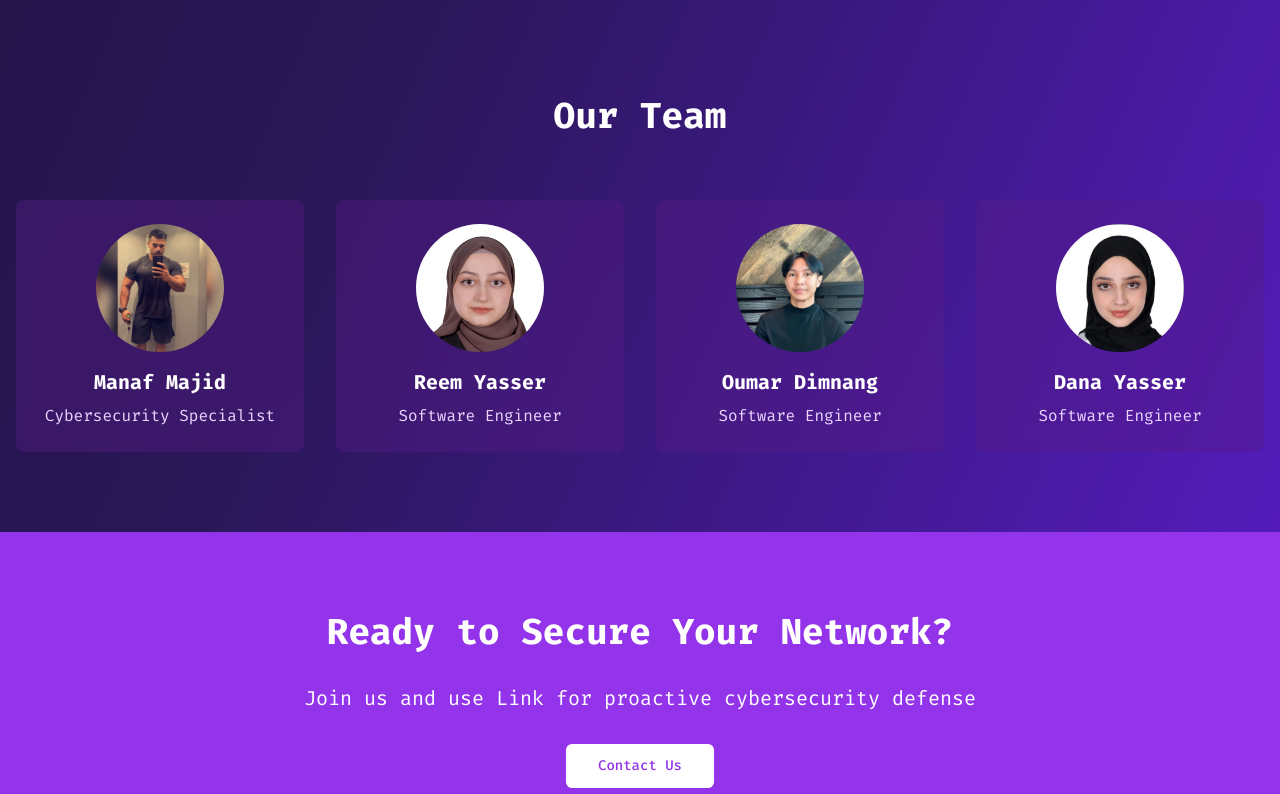
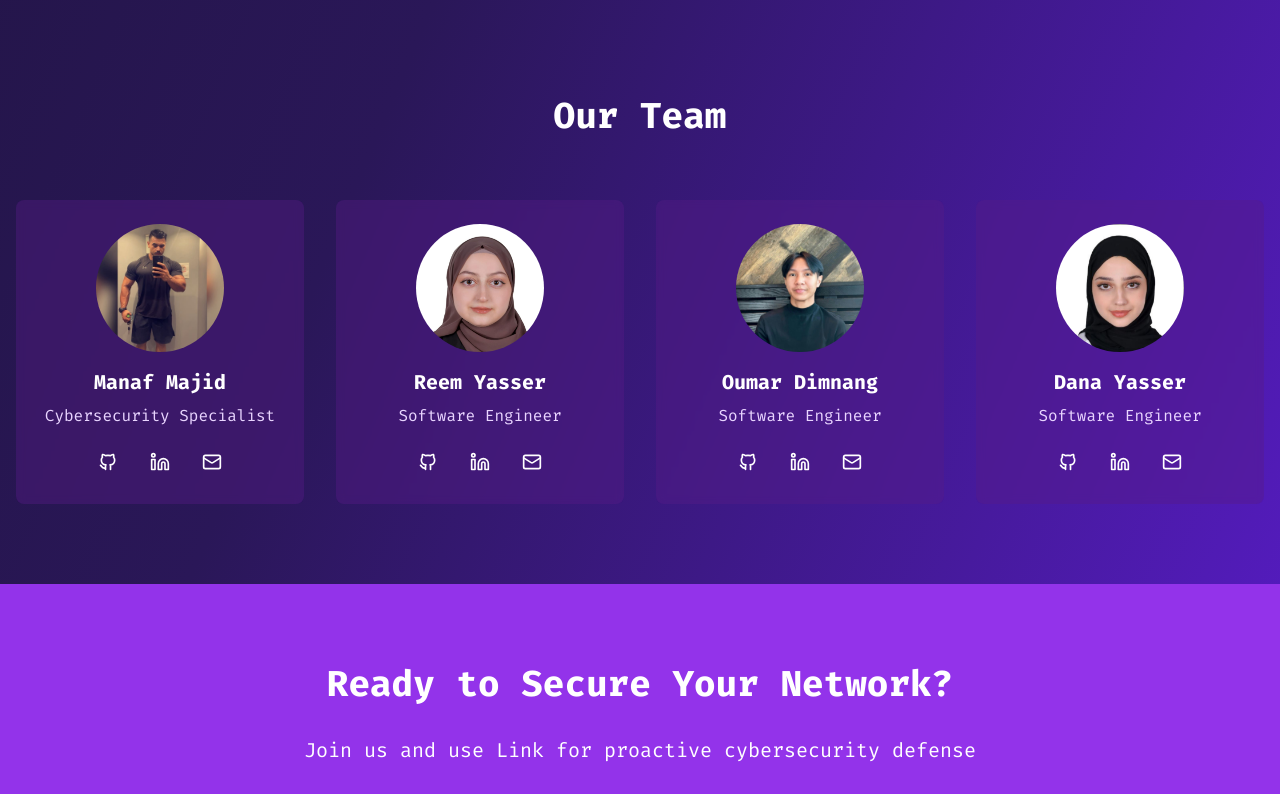
Before and after one commit to oumarDimnang/link-landingpage-project, a Next.js app: page / in a window 1280 px wide. Shown: the part 2000-2794 px from the top of the page. Built offline with nearby package versions, Linux system fonts and the light colour scheme.

Commit message:
added linkedin, github, email navigation

```diff
--- a/app/page.tsx
+++ b/app/page.tsx
@@ -14,6 +14,9 @@ import {
   ShieldCheck,
   Eye,
   ThumbsUp,
+  Github,
+  Linkedin,
+  Mail,
 } from "lucide-react";
 import { Button } from "@/components/ui/button";
 import { BackgroundBeamsWithCollision } from "@/components/ui/background-beams-with-collision";
@@ -23,6 +26,7 @@ import oumar from "../assets/teampictures/oumarDimnang.png";
 import reem from "../assets/teampictures/reemYasser.jpg";
 import dana from "../assets/teampictures/danaYasser.jpg";
 import manaf from "../assets/teampictures/manafMajid.jpeg";
+import { IconBrandGithub } from "@tabler/icons-react";
 
 // Import translations directly
 const translations = {
@@ -87,18 +91,28 @@ const translations = {
         manaf: {
           name: "Manaf Majid",
           role: "Cybersecurity Specialist",
+          linkedin: "https://www.linkedin.com/in/manaf-majid-722352272/",
+
+          email: "manafmajid992@gmail.com",
         },
         reem: {
           name: "Reem Yasser",
           role: "Software Engineer",
+          linkedin: "https://www.linkedin.com/in/reem-al-abbar-064965334/",
+          email: "reem.alabbar22@gmail.com",
         },
         oumar: {
           name: "Oumar Dimnang",
           role: "Software Engineer",
+          linkedin: "https://www.linkedin.com/in/oumar-dimnang-05243325b/",
+          github: "https://github.com/oumarDimnang",
+          email: "oumar.dimnang@gmail.com",
         },
         dana: {
           name: "Dana Yasser",
           role: "Software Engineer",
+          linkedin: "https://www.linkedin.com/in/dana-alabbar-695178339/",
+          email: "danaalabbar911@gmail.com",
         },
       },
     },
@@ -169,18 +183,28 @@ const translations = {
         manaf: {
           name: "مناف ماجد",
           role: "أخصائي أمن سيبراني",
+          linkedin: "https://www.linkedin.com/in/manaf-majid-722352272/",
+
+          email: "manafmajid992@gmail.com",
         },
         reem: {
           name: "ريم ياسر",
           role: "مهندسة برمجيات",
+          linkedin: "https://www.linkedin.com/in/reem-al-abbar-064965334/",
+          email: "reem.alabbar22@gmail.com",
         },
         oumar: {
           name: "عمر دمنانج",
           role: "مهندس برمجيات",
+          linkedin: "https://www.linkedin.com/in/oumar-dimnang-05243325b/",
+          github: "https://github.com/oumarDimnang",
+          email: "oumar.dimnang@gmail.com",
         },
         dana: {
           name: "دانا ياسر",
           role: "مهندسة برمجيات",
+          linkedin: "https://www.linkedin.com/in/dana-alabbar-695178339/",
+          email: "danaalabbar911@gmail.com",
         },
       },
     },
@@ -192,33 +216,6 @@ const translations = {
     },
   },
 };
-
-const testimonials = [
-  {
-    quote: "Hello",
-    name: "Manaf Majid",
-    designation: "Cybersecurity Specialist",
-    src: "https://cdn.vectorstock.com/i/1000v/22/59/silhouette-a-hacker-in-hood-with-binary-code-vector-33562259.jpg",
-  },
-  {
-    quote: "Hello",
-    name: "Reem Yasser",
-    designation: "Cybersecurity Specialist",
-    src: "https://cdn.vectorstock.com/i/1000v/22/59/silhouette-a-hacker-in-hood-with-binary-code-vector-33562259.jpg",
-  },
-  {
-    quote: "Hello",
-    name: "Oumar Dimnang",
-    designation: "Cybersecurity Specialist",
-    src: "https://cdn.vectorstock.com/i/1000v/22/59/silhouette-a-hacker-in-hood-with-binary-code-vector-33562259.jpg",
-  },
-  {
-    quote: "Hello",
-    name: "Dana Yasser",
-    designation: "Cybersecurity Specialist",
-    src: "https://cdn.vectorstock.com/i/1000v/22/59/silhouette-a-hacker-in-hood-with-binary-code-vector-33562259.jpg",
-  },
-];
 
 export default function Home() {
   const [isMenuOpen, setIsMenuOpen] = useState(false);
@@ -286,12 +283,14 @@ export default function Home() {
               </div>
 
               <div className="hidden md:flex items-center gap-3">
+                <a href="#contact">
                   <Button
                     variant="outline"
                     className="bg-purple-600 hover:bg-purple-700 text-white border-none"
                   >
                     {t.nav.getStarted}
                   </Button>
+                </a>
 
                 <Button
                   variant="outline"
@@ -335,12 +334,15 @@ export default function Home() {
                   >
                     {t.nav.team}
                   </a>
+                  <a href="#contact">
                     <Button
                       variant="outline"
                       className="bg-purple-600 hover:bg-purple-700 text-white border-none w-full"
                     >
                       {t.nav.getStarted}
                     </Button>
+                  </a>
+
                   <Button
                     variant="outline"
                     className="bg-purple-900/50 text-white border-purple-400 hover:bg-purple-900/70 w-full"
@@ -371,15 +373,20 @@ export default function Home() {
                 {t.hero.description}
               </p>
               <div className="flex flex-col sm:flex-row space-y-4 sm:space-y-0 sm:space-x-4 justify-center">
+                <a href="#contact">
                   <Button className="bg-purple-600 hover:bg-purple-700 w-full sm:w-auto text-lg">
                     {t.hero.startTrial}
                   </Button>
+                </a>
+
+                <a href="#features">
                   <Button
                     variant="outline"
                     className="text-black hover:text-white border-purple-400 hover:bg-purple-900/50 w-full sm:w-auto text-lg"
                   >
                     {t.hero.learnMore} <ChevronRight className="ml-2 w-5 h-5" />
                   </Button>
+                </a>
               </div>
             </motion.div>
           </div>
@@ -533,21 +540,31 @@ export default function Home() {
                   name: t.team.members.manaf.name,
                   role: t.team.members.manaf.role,
                   image: `${manaf.src}`,
+                  linkedin: t.team.members.manaf.linkedin,
+                  email: t.team.members.manaf.email,
                 },
                 {
                   name: t.team.members.reem.name,
                   role: t.team.members.reem.role,
                   image: `${reem.src}`,
+                  linkedin: t.team.members.reem.linkedin,
+                  email: t.team.members.reem.email,
                 },
                 {
                   name: t.team.members.oumar.name,
                   role: t.team.members.oumar.role,
                   image: `${oumar.src}`,
+                  linkedin: t.team.members.oumar.linkedin,
+                  github: t.team.members.oumar.github,
+                  email: t.team.members.oumar.email,
                 },
                 {
                   name: t.team.members.dana.name,
                   role: t.team.members.dana.role,
                   image: `${dana.src}`,
+                  linkedin: t.team.members.dana.linkedin,
+
+                  email: t.team.members.dana.email,
                 },
               ].map((member, index) => (
                 <motion.div
@@ -566,6 +583,24 @@ export default function Home() {
                   </div>
                   <h3 className="text-xl font-bold mb-2">{member.name}</h3>
                   <p className="text-purple-200">{member.role}</p>
+                  {/* Social Media Icons */}
+                  <div className="flex justify-center gap-4 pt-4">
+                    <a href={member.github} target="_blank">
+                      <button className="p-2 hover:bg-purple-800 rounded-full transition-colors">
+                        <IconBrandGithub className="w-5 h-5" />
+                      </button>
+                    </a>
+                    <a href={member.linkedin} target="_blank">
+                      <button className="p-2 hover:bg-purple-800 rounded-full transition-colors">
+                        <Linkedin className="w-5 h-5" />
+                      </button>
+                    </a>
+                    <a href={`mailto:${member.email}`} target="_blank">
+                      <button className="p-2 hover:bg-purple-800 rounded-full transition-colors">
+                        <Mail className="w-5 h-5" />
+                      </button>
+                    </a>
+                  </div>
                 </motion.div>
               ))}
             </div>
@@ -573,7 +608,7 @@ export default function Home() {
         </section>
 
         {/* CTA Section */}
-        <section className="py-12 sm:py-20 bg-purple-600">
+        <section id="contact" className="py-12 sm:py-20 bg-purple-600">
           <div className="container mx-auto px-4 text-center">
             <h2 className="text-2xl sm:text-4xl font-bold mb-4 sm:mb-8">
               {t.cta.title}
```
Lines whose indentation alone changed are shown as unchanged.
